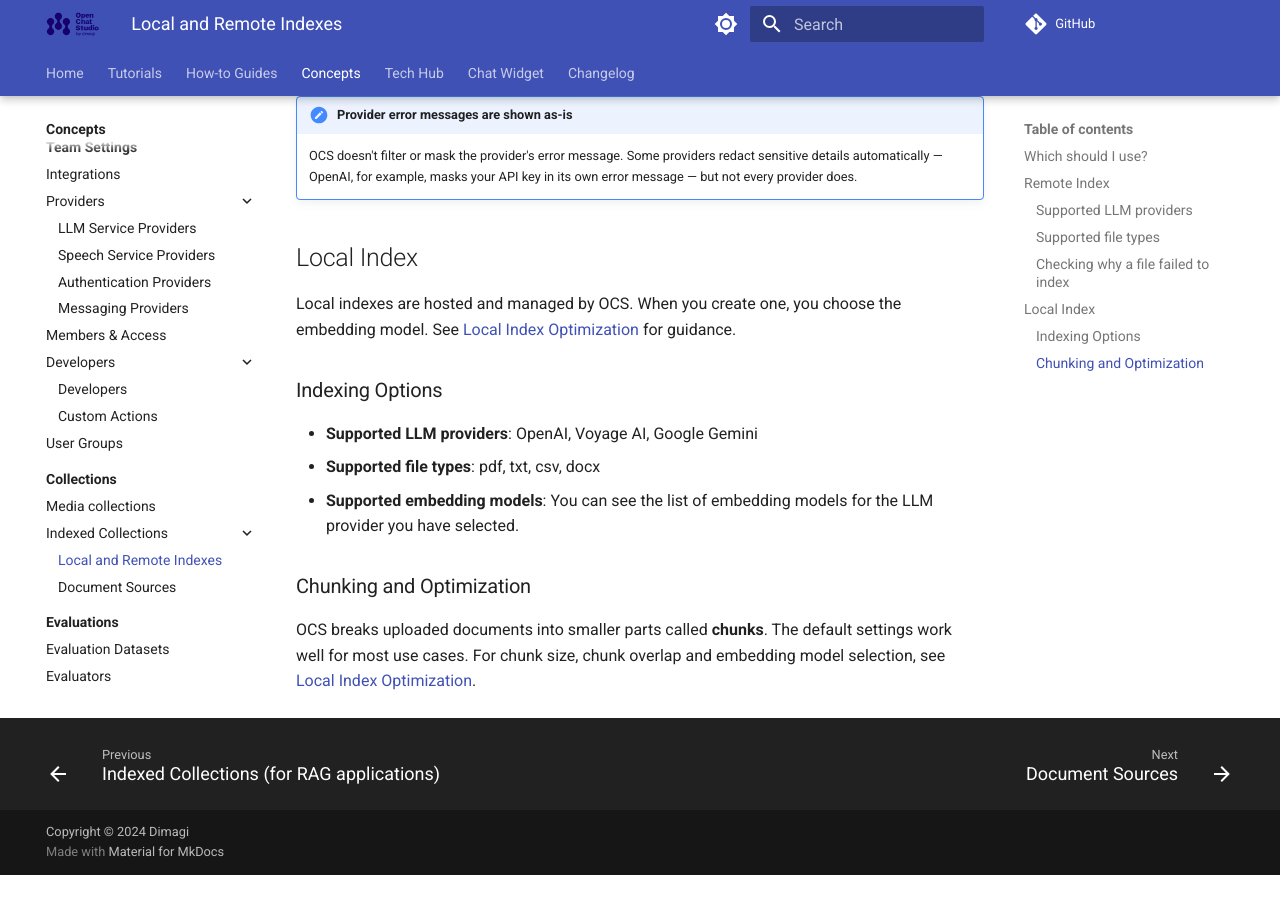
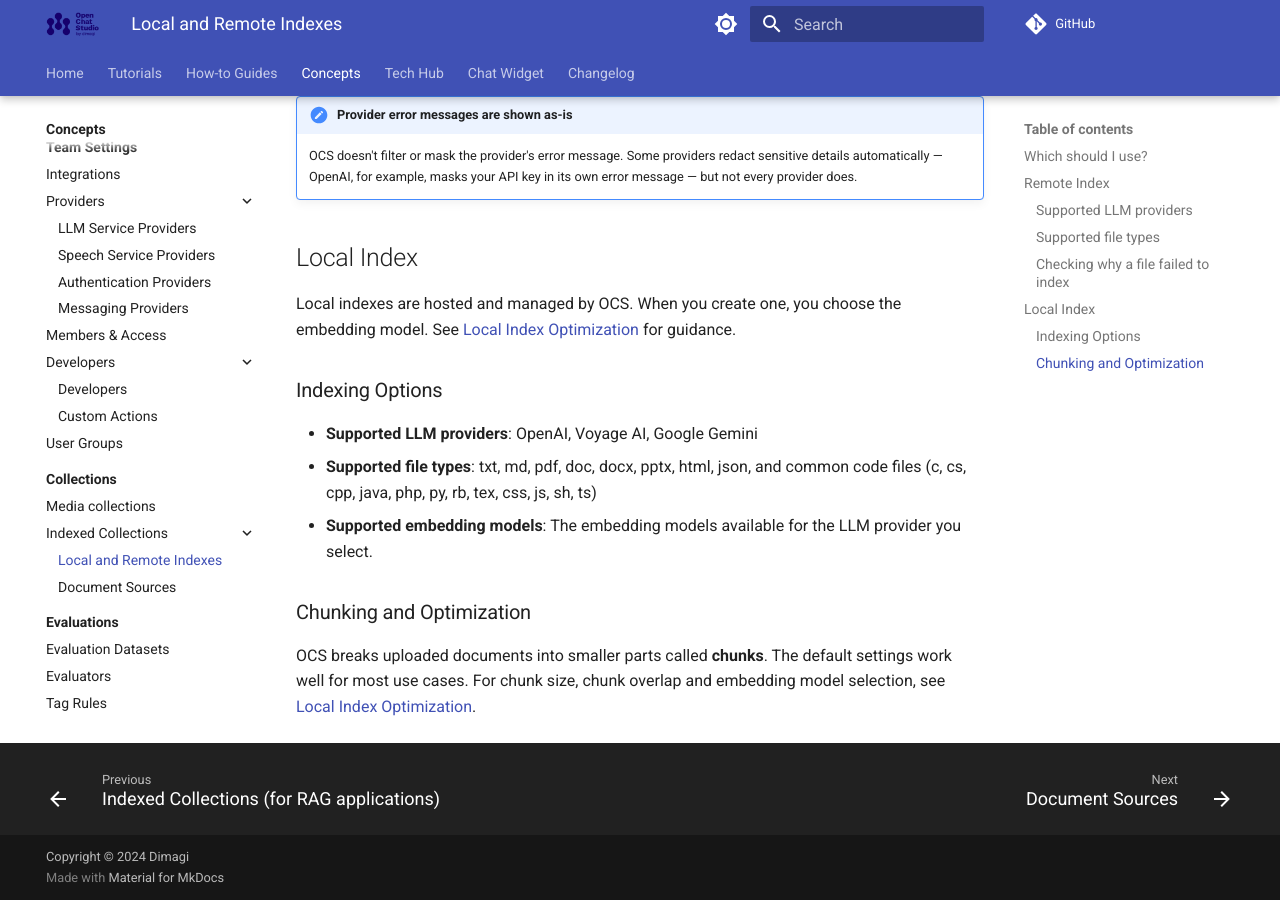
Before and after one commit to dimagi/open-chat-studio-docs, an MkDocs documentation site: the page built from docs/concepts/collections/indexed_collections/local_and_remote_indexes.md, in a window 1280 px wide and 900 px high, scrolled down 1572 px. Built offline with MkDocs 1.6.1 and Material for MkDocs 9.7.7, drawn with Linux system fonts in a browser that asks for light colours; a script that is not in the unit is left out; comment, search, counter and statistics services are not loaded; before the commit the page ends 2447 px from its top, so only the background shows below that.

Commit message:
accuracy: Fixed - supported file types list. And excluded CSV as file type supported

```diff
--- a/docs/concepts/collections/indexed_collections/local_and_remote_indexes.md
+++ b/docs/concepts/collections/indexed_collections/local_and_remote_indexes.md
@@ -56,8 +56,8 @@
 ### Indexing Options
 
 - **Supported LLM providers**: OpenAI, Voyage AI, Google Gemini
-- **Supported file types**: pdf, txt, csv, docx
-- **Supported embedding models**: You can see the list of embedding models for the LLM provider you have selected.
+- **Supported file types**: txt, md, pdf, doc, docx, pptx, html, json, and common code files (c, cs, cpp, java, php, py, rb, tex, css, js, sh, ts)
+- **Supported embedding models**: The embedding models available for the LLM provider you select.
 
 ### Chunking and Optimization
 
```
